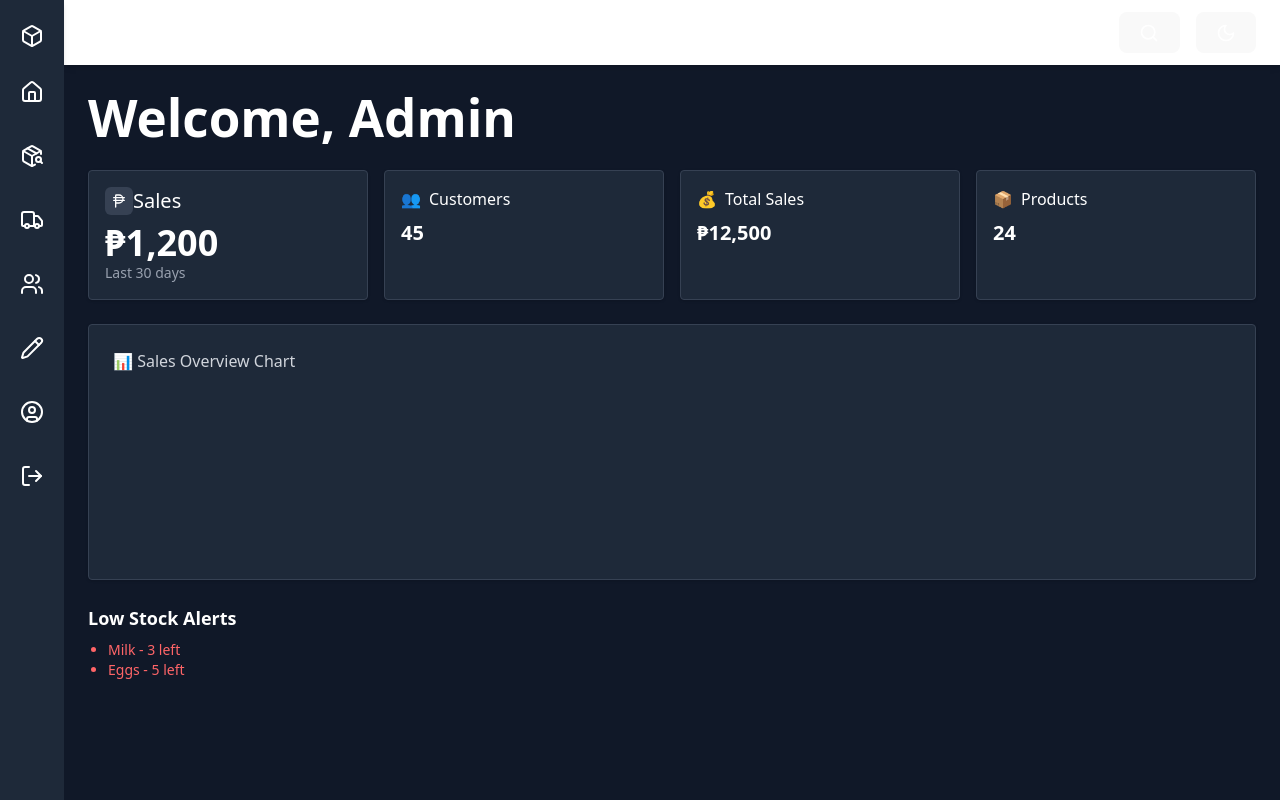
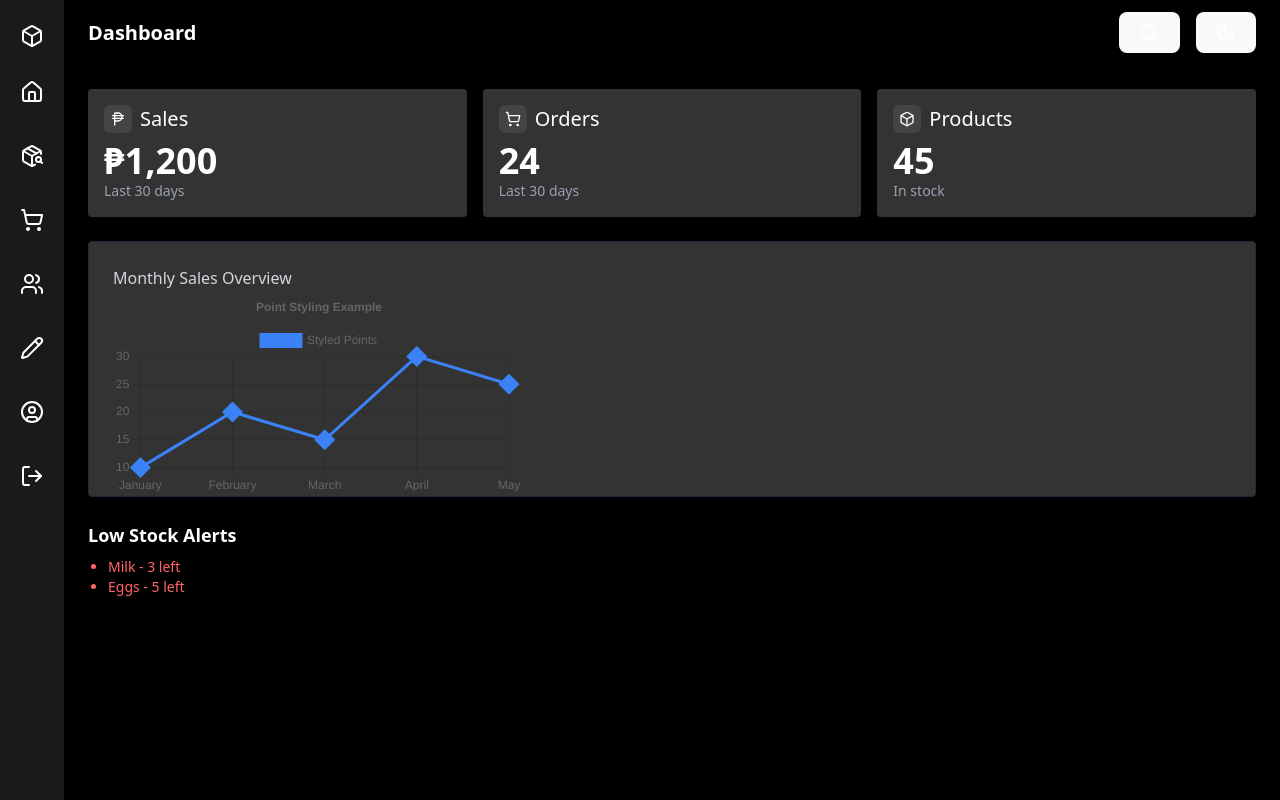
Before and after one commit to LeoDiD/ADMIN-MERN, a React app in the folder frontend/: page / in a window 1280 px wide. Built offline with nearby package versions, Linux system fonts and the light colour scheme; the HTML template or start-up script is replaced by a standard one.

Commit message:
add a chart, not fully complete

```diff
--- a/frontend/package.json
+++ b/frontend/package.json
@@ -11,8 +11,10 @@
   },
   "dependencies": {
     "@tailwindcss/vite": "^4.1.3",
+    "chart.js": "^4.4.8",
     "lucide-react": "^0.487.0",
     "react": "^19.0.0",
+    "react-chartjs-2": "^5.3.0",
     "react-dom": "^19.0.0",
     "react-router-dom": "^7.5.0",
     "tailwindcss": "^4.1.3"
--- a/frontend/src/components/DashboardSidebar.jsx
+++ b/frontend/src/components/DashboardSidebar.jsx
@@ -2,7 +2,7 @@ import React from "react";
 import {
   Home,
   PackageSearch,
-  Truck,
+  ShoppingCart,
   Users,
   Pencil,
   UserCircle,
@@ -13,7 +13,7 @@ import {
 const navItems = [
   { icon: <Home />, label: "Home", path: "/" },
   { icon: <PackageSearch />, label: "Products", path: "/Products" },
-  { icon: <Truck />, label: "Orders", path: "/orders" },
+  { icon: <ShoppingCart />, label: "Orders", path: "/orders" },
   { icon: <Users />, label: "Customer", path: "/customers" },
   { icon: <Pencil />, label: "Edit product", path: "/edit-product" },
   { icon: <UserCircle />, label: "Profile", path: "/profile" },
@@ -22,7 +22,7 @@ const navItems = [
 
 const Sidebar = () => {
   return (
-    <aside className="w-16 bg-gray-800 h-full flex flex-col items-center py-6 shadow-md">
+    <aside style={{ backgroundColor: "#1a1a1a" }} className="w-16 h-full flex flex-col items-center py-6 shadow-md">
       {/* Logo */}
       <div className="text-white mb-6">
         <Box className="w-6 h-6 text-white" />
--- a/frontend/src/components/NavigationBar.jsx
+++ b/frontend/src/components/NavigationBar.jsx
@@ -15,7 +15,7 @@ const NavigationBar = () => {
   };
 
   return (
-    <nav className="bg-black-800 shadow-md px-6 py-3 flex items-center justify-between sticky top-0 z-10">
+    <nav className="bg-black shadow-md px-6 py-3 flex items-center justify-between sticky top-0 z-10">
       <div className="font-bold text-xl text-white">Dashboard</div>
 
       <div className="flex items-center space-x-4">
--- /dev/null
+++ b/frontend/src/components/PointStyleChart.jsx
@@ -0,0 +1,57 @@
+// src/components/PointStyleChart.jsx
+import React from 'react';
+import {
+  Chart as ChartJS,
+  CategoryScale,
+  LinearScale,
+  PointElement,
+  LineElement,
+  Title,
+  Tooltip,
+  Legend,
+} from 'chart.js';
+import { Line } from 'react-chartjs-2';
+
+ChartJS.register(
+  CategoryScale,
+  LinearScale,
+  PointElement,
+  LineElement,
+  Title,
+  Tooltip,
+  Legend
+);
+
+const options = {
+  responsive: true,
+  plugins: {
+    legend: {
+      position: 'top',
+    },
+    title: {
+      display: true,
+      text: 'Point Styling Example',
+    },
+  },
+};
+
+const data = {
+  labels: ['January', 'February', 'March', 'April', 'May'],
+  datasets: [
+    {
+      label: 'Styled Points',
+      data: [10, 20, 15, 30, 25],
+      borderColor: 'rgb(59, 130, 246)', // Tailwind blue-500
+      backgroundColor: 'rgb(59, 130, 246)',
+      pointStyle: 'rectRot',
+      pointRadius: 10,
+      pointHoverRadius: 15,
+    },
+  ],
+};
+
+function PointStyleChart() {
+  return <Line options={options} data={data} />;
+}
+
+export default PointStyleChart;
--- a/frontend/src/pages/Dashboard.jsx
+++ b/frontend/src/pages/Dashboard.jsx
@@ -1,52 +1,49 @@
 import React from "react";
-import { PhilippinePeso } from "lucide-react";
-
+import PointStyleChart from '../components/PointStyleChart';  // Fixed import path
+import { PhilippinePeso, ShoppingCart, Box } from "lucide-react";
 
 const Dashboard = () => {
   return (
-    <div className="p-6 h-full w-full overflow-y-auto bg-gray-900 text-white">
-      <h1 className="text-2xl font-bold mb-6 text-white">Welcome, Admin</h1>
-
-      <div className="grid grid-cols-1 sm:grid-cols-2 lg:grid-cols-4 gap-4 mb-6">
-        <div className="bg-gray-800 p-4 rounded shadow flex flex-col border border-gray-700">
+    <div className="p-6 h-full w-full overflow-y-auto bg-black text-white">
+      <div className="grid grid-cols-1 sm:grid-cols-3 lg:grid-cols-3 gap-4 mb-6">
+        <div style={{ backgroundColor: "#333333" }} className="p-4 rounded shadow flex flex-col">
           <div className="flex items-center mb-2">
-          <div className="bg-gray-700 p-1.5 rounded-md flex items-center justify-center">
-            <PhilippinePeso className="w-4 h-4 text-white" />
-          </div>
-            <span className="text-xl font-medium">Sales</span>
+            <div style={{ backgroundColor: "#444444" }} className="p-1.5 rounded-md flex items-center justify-center">
+              <PhilippinePeso className="w-4 h-4 text-white" />
+            </div>
+            <span className="text-xl font-medium ml-2">Sales</span>
           </div>
           <span className="text-4xl font-bold">₱1,200</span>
           <span className="text-sm text-gray-400">Last 30 days</span>
         </div>
 
-        <div className="bg-gray-800 p-4 rounded shadow flex flex-col border border-gray-700">
+        <div style={{ backgroundColor: "#333333" }} className="p-4 rounded shadow flex flex-col">
           <div className="flex items-center mb-2">
-            <span className="mr-2">👥</span>
-            <span className="font-medium">Customers</span>
+            <div style={{ backgroundColor: "#444444" }} className="p-1.5 rounded-md flex items-center justify-center">
+              <ShoppingCart className="w-4 h-4 text-white" />
+            </div>
+            <span className="text-xl font-medium ml-2">Orders</span>
           </div>
-          <span className="text-xl font-bold">45</span>
+          <span className="text-4xl font-bold">24</span>
+          <span className="text-sm text-gray-400">Last 30 days</span>
         </div>
 
-        <div className="bg-gray-800 p-4 rounded shadow flex flex-col border border-gray-700">
+        <div style={{ backgroundColor: "#333333" }} className="p-4 rounded shadow flex flex-col">
           <div className="flex items-center mb-2">
-            <span className="mr-2">💰</span>
-            <span className="font-medium">Total Sales</span>
+            <div style={{ backgroundColor: "#444444" }} className="p-1.5 rounded-md flex items-center justify-center">
+              <Box className="w-4 h-4 text-white" />
+            </div>
+            <span className="text-xl font-medium ml-2">Products</span>
           </div>
-          <span className="text-xl font-bold">₱12,500</span>
-        </div>
-
-        <div className="bg-gray-800 p-4 rounded shadow flex flex-col border border-gray-700">
-          <div className="flex items-center mb-2">
-            <span className="mr-2">📦</span>
-            <span className="font-medium">Products</span>
-          </div>
-          <span className="text-xl font-bold">24</span>
+          <span className="text-4xl font-bold">45</span>
+          <span className="text-sm text-gray-400">In stock</span>
         </div>
       </div>
 
       {/* Placeholder for Chart */}
-      <div className="bg-gray-800 p-6 rounded shadow h-64 border border-gray-700">
-        <span className="text-gray-300">📊 Sales Overview Chart</span>
+      <div style={{ backgroundColor: "#333333" }} className="p-6 rounded shadow h-64 border border-gray-800">
+        <span className="text-gray-300">Monthly Sales Overview</span>
+        <PointStyleChart />
       </div>
 
       {/* Alerts */}
```
Also changed, not shown: 1 other file (tests, documents, lock files or other folders).
